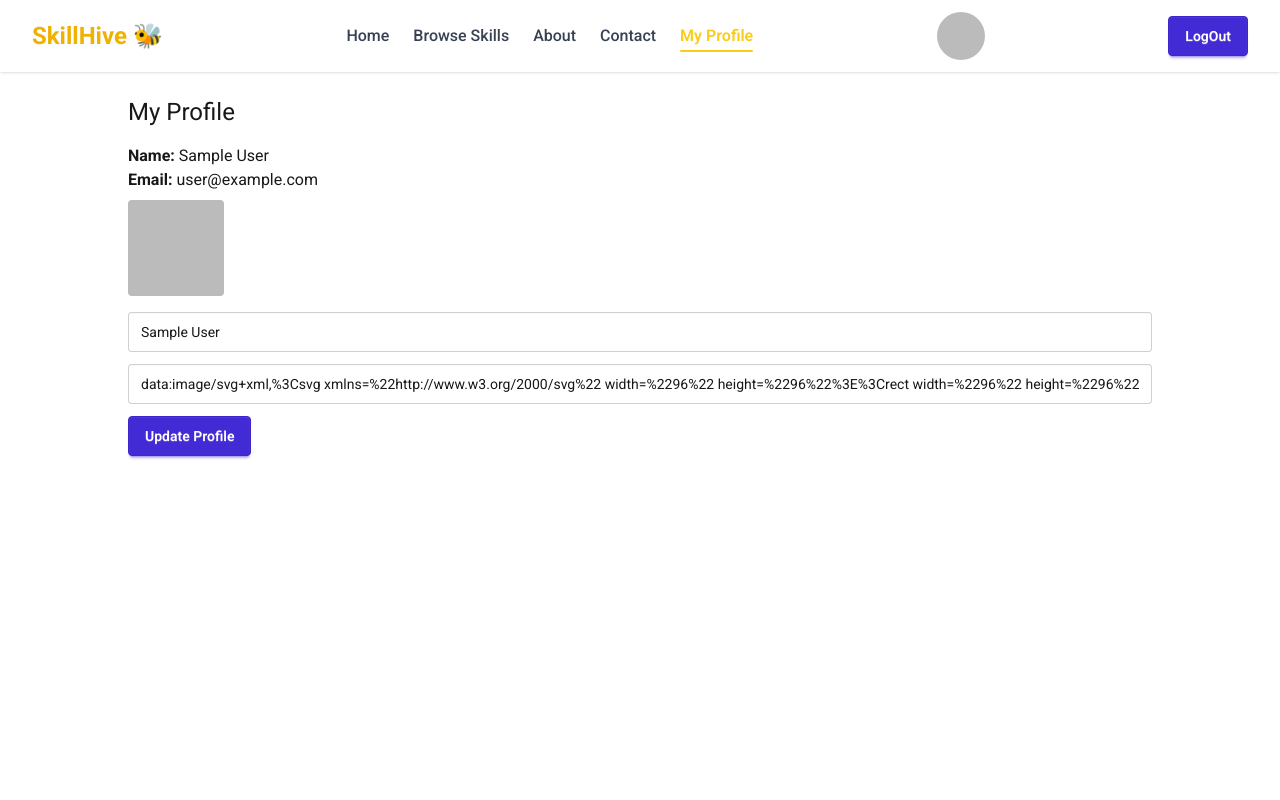
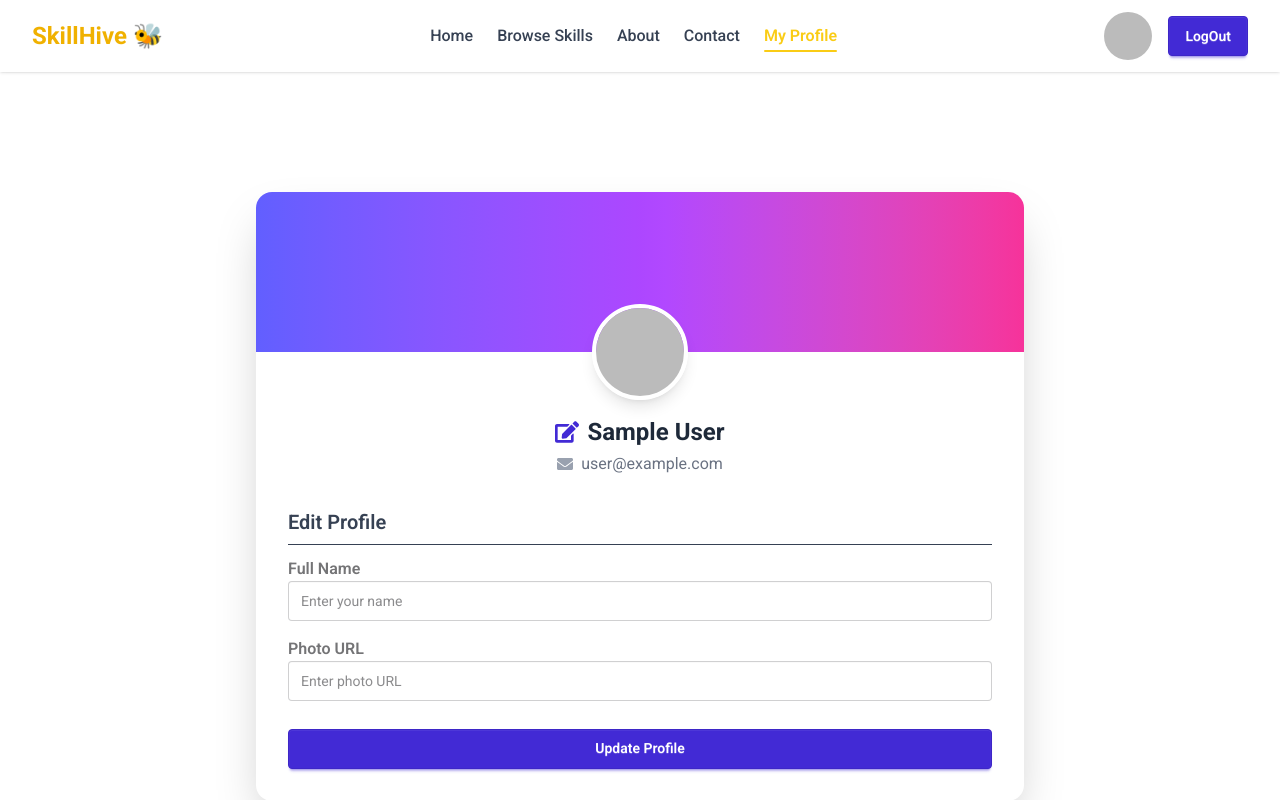
Before and after one commit to mahmud014/Skill-Hive, a React (Vite) app: page /profile in a window 1280 px wide. Shown: the top 800 px of the page. Built offline with nearby package versions, Linux system fonts and the light colour scheme; no server answers; sample sign-in values are in the browser's storage.

Commit message:
add forget password

```diff
--- a/src/Components/Navbar.jsx
+++ b/src/Components/Navbar.jsx
@@ -41,9 +41,13 @@ const Navbar = () => {
               </NavLink>
             </li>
             <li>
+              {user ? (
                 <NavLink to="/browseskills" className="nav-link">
                   Browse Skills
                 </NavLink>
+              ) : (
+                ""
+              )}
             </li>
             <li>
               <NavLink to="/about" className="nav-link">
@@ -66,10 +70,11 @@ const Navbar = () => {
             </li>
           </ul>
         </div>
+        <div className="flex justify-center items-center gap-4">
           <div>
             <img
               className="w-12 h-12 rounded-full"
-            src={`${user ? user.photoURL : profileIcon}`}
+              src={`${user ? user.photoURL || profileIcon : profileIcon}`}
               alt=""
             />
           </div>
@@ -85,6 +90,7 @@ const Navbar = () => {
             )}
           </div>
         </div>
+      </div>
     </nav>
   );
 };
--- a/src/Pages/Home.jsx
+++ b/src/Pages/Home.jsx
@@ -23,7 +23,7 @@ const Home = () => {
         </section>
 
         <section>
-          <h2 className="text-2xl sm:text-3xl font-semibold my-8 sm:my-10 text-center sm:text-left">
+          <h2 className="max-w-7xl mx-auto text-2xl sm:text-3xl font-semibold my-8 sm:my-10  text-left">
             Popular Skills
           </h2>
           <div className="max-w-7xl mx-auto grid grid-cols-1 sm:grid-cols-2 lg:grid-cols-3 gap-4">
--- a/src/Pages/Login.jsx
+++ b/src/Pages/Login.jsx
@@ -1,13 +1,16 @@
-import React, { use, useState } from "react";
+import React, { use, useRef, useState } from "react";
 import { FaEye, FaRegEyeSlash } from "react-icons/fa";
 import { Link, useLocation, useNavigate } from "react-router";
 import { AuthContext } from "../Provider/AuthProvider";
+import { FcGoogle } from "react-icons/fc";
+import toast from "react-hot-toast";
 
 const Login = () => {
   const [show, setShow] = useState(false);
   const [error, setError] = useState("");
 
-  const { singIn, setUser } = use(AuthContext);
+  const emailRef = useRef();
+  const { singIn, setUser, loginWithGoogle, resetPassword } = use(AuthContext);
 
   const location = useLocation();
   const navigate = useNavigate();
@@ -30,6 +33,30 @@ const Login = () => {
       });
   };
 
+  const handleGoogle = () => {
+    loginWithGoogle()
+      .then((result) => {
+        const user = result.user;
+        setUser(user);
+        toast.success("Logged in with Google");
+        navigate(`${location.state ? location.state : "/"}`);
+      })
+      .catch((err) => toast.error(err.message));
+  };
+  const handleReset = () => {
+    const email = emailRef.current.value;
+    if (!email) {
+      return toast.error("Enter email for reset");
+    }
+    resetPassword(email)
+      .then(() => {
+        toast.success("Password reset email sent");
+        setTimeout(() => {
+          window.open("https://mail.google.com", "_blank");
+        }, 1500);
+      })
+      .catch((error) => toast.error(error.message));
+  };
   return (
     <div className="flex items-center justify-center min-h-screen p-4">
       <div className="card w-full max-w-md bg-white rounded-2xl shadow-2xl p-8 sm:p-10 animate__animated animate__fadeInUp">
@@ -52,6 +79,7 @@ const Login = () => {
             <input
               type="email"
               name="email"
+              ref={emailRef}
               placeholder="Enter your email"
               className="input input-bordered input-primary w-full outline-none"
               required
@@ -82,7 +110,7 @@ const Login = () => {
           </div>
 
           <div className="flex text-sm">
-            <Link to="/forgot-password" className="link link-primary">
+            <Link onClick={handleReset} className="link link-primary">
               Forgot password?
             </Link>
           </div>
@@ -92,6 +120,14 @@ const Login = () => {
             className="btn btn-primary w-full py-3 text-lg font-semibold hover:scale-105 transition-transform shadow-lg"
           >
             Login
+          </button>
+          <div className="divider">OR</div>
+          <button
+            onClick={handleGoogle}
+            className="btn btn-google btn-outline w-full"
+          >
+            <FcGoogle size={24} />
+            Continue with Google
           </button>
           <p>
             Don't have an Account? Please{" "}
--- a/src/Pages/MyProfile.jsx
+++ b/src/Pages/MyProfile.jsx
@@ -1,57 +1,102 @@
 import React, { use, useState } from "react";
 import { AuthContext } from "../Provider/AuthProvider";
 import toast from "react-hot-toast";
+import { FaUserCircle, FaEdit, FaEnvelope } from "react-icons/fa";
 
 const MyProfile = () => {
   const { user, updateUser } = use(AuthContext);
-  const [name, setName] = useState(user?.displayName || "");
-  const [photo, setPhoto] = useState(user?.photoURL || "");
+  const [name, setName] = useState("");
+  const [photo, setPhoto] = useState("");
+  const [loading, setLoading] = useState(false);
 
   const handleUpdate = (e) => {
     e.preventDefault();
+    setLoading(true);
     updateUser({ displayName: name, photoURL: photo })
       .then(() => {
-        toast.success("Profile Updated");
+        toast.success("🎉 Profile Updated Successfully!");
         setName("");
         setPhoto("");
       })
       .catch((error) => {
-        const errorCode = error.code;
-        toast.error(errorCode);
-      });
+        toast.error(error.code);
+      })
+      .finally(() => setLoading(false));
   };
+
   return (
-    <div className="max-w-5xl mx-auto min-h-screen">
-      <h2 className="text-2xl">My Profile</h2>
-      <div className="mt-4">
-        <p>
-          <strong>Name:</strong> {user?.displayName}
+    <div className="min-h-screen flex items-center justify-center  py-10">
+      <div className="card w-full max-w-3xl bg-white shadow-2xl rounded-2xl overflow-hidden">
+        {/* Header Section */}
+        <div className="relative h-40 bg-linear-to-r from-indigo-500 via-purple-500 to-pink-500">
+          <div className="absolute -bottom-12 left-1/2 transform -translate-x-1/2">
+            {user?.photoURL ? (
+              <img
+                src={user.photoURL}
+                alt="Profile"
+                className="w-24 h-24 rounded-full border-4 border-white shadow-lg object-cover"
+              />
+            ) : (
+              <FaUserCircle className="w-24 h-24 text-gray-300" />
+            )}
+          </div>
+        </div>
+
+        {/* User Info Section */}
+        <div className="mt-16 text-center px-6">
+          <h2 className="text-2xl font-bold text-gray-800 flex items-center justify-center gap-2">
+            <FaEdit className="text-primary" />
+            {user?.displayName || "Anonymous User"}
+          </h2>
+          <p className="text-gray-500 flex items-center justify-center gap-2 mt-1">
+            <FaEnvelope className="text-gray-400" />
+            {user?.email}
           </p>
-        <p>
-          <strong>Email:</strong> {user?.email}
-        </p>
-        <img
-          src={user?.photoURL}
-          alt="avatar"
-          className="w-24 h-24 rounded mt-2"
+        </div>
+
+        {/* Update Form */}
+        <form onSubmit={handleUpdate} className="p-6 md:p-8 space-y-4">
+          <h3 className="text-xl font-semibold text-gray-700 border-b pb-2 mb-3">
+            Edit Profile
+          </h3>
+
+          <div>
+            <label className="label">
+              <span className="label-text font-semibold">Full Name</span>
+            </label>
+            <input
+              type="text"
+              value={name}
+              onChange={(e) => setName(e.target.value)}
+              placeholder="Enter your name"
+              className="input input-bordered w-full outline-none"
+              required
             />
           </div>
 
-      <form onSubmit={handleUpdate} className="mt-4 space-y-3">
+          <div>
+            <label className="label">
+              <span className="label-text font-semibold">Photo URL</span>
+            </label>
             <input
-          value={name}
-          onChange={(e) => setName(e.target.value)}
-          className="input input-bordered w-full"
-        />
-        <input
+              type="text"
               value={photo}
               onChange={(e) => setPhoto(e.target.value)}
-          className="input input-bordered w-full"
+              placeholder="Enter photo URL"
+              className="input input-bordered w-full outline-none"
             />
-        <button type="submit" className="btn btn-primary">
-          Update Profile
+          </div>
+
+          <button
+            type="submit"
+            className={`btn btn-primary w-full mt-3 ${
+              loading ? "loading" : ""
+            }`}
+          >
+            {loading ? "Updating..." : "Update Profile"}
           </button>
         </form>
+      </div>
     </div>
   );
 };
--- a/src/Provider/AuthProvider.jsx
+++ b/src/Provider/AuthProvider.jsx
@@ -1,14 +1,18 @@
 import {
   createUserWithEmailAndPassword,
+  GoogleAuthProvider,
   onAuthStateChanged,
+  sendPasswordResetEmail,
   signInWithEmailAndPassword,
+  signInWithPopup,
   signOut,
   updateProfile,
 } from "firebase/auth";
 import React, { createContext, useEffect, useState } from "react";
 import { auth } from "../FireBase/fireBase.config";
 
-export const AuthContext = createContext();
+export const AuthContext = createContext(null);
+const googleProvider = new GoogleAuthProvider();
 const AuthProvider = ({ children }) => {
   const [user, setUser] = useState(null);
   const [loading, setLoading] = useState(true);
@@ -27,7 +31,16 @@ const AuthProvider = ({ children }) => {
     return updateProfile(auth.currentUser, updatedData);
   };
 
+  const loginWithGoogle = () => {
+    setLoading(true);
+    return signInWithPopup(auth, googleProvider);
+  };
+
+  const resetPassword = (email) => {
+    return sendPasswordResetEmail(auth, email);
+  };
   const logOut = () => {
+    setLoading(true);
     return signOut(auth);
   };
 
@@ -50,6 +63,8 @@ const AuthProvider = ({ children }) => {
     loading,
     setLoading,
     updateUser,
+    loginWithGoogle,
+    resetPassword,
   };
   return <AuthContext value={authData}>{children}</AuthContext>;
 };
--- a/src/Roots/Root.jsx
+++ b/src/Roots/Root.jsx
@@ -14,7 +14,7 @@ const Root = () => {
           <Navbar />
         </nav>
       </header>
-      <main className="container mx-auto px-4 py-6">
+      <main className="px-4 py-6">
         {state == "loading" ? <LoadingPage /> : <Outlet />}
       </main>
       <Footer />
--- a/src/main.jsx
+++ b/src/main.jsx
@@ -4,11 +4,23 @@ import "./index.css";
 import { RouterProvider } from "react-router";
 import { router } from "./Routes/Router.jsx";
 import AuthProvider from "./Provider/AuthProvider.jsx";
+import { Toaster } from "react-hot-toast";
 
 createRoot(document.getElementById("root")).render(
   <StrictMode>
     <AuthProvider>
       <RouterProvider router={router}></RouterProvider>
+      <Toaster
+        position="top-center"
+        reverseOrder={false}
+        toastOptions={{
+          duration: 3000,
+          style: {
+            fontSize: "16px",
+            borderRadius: "10px",
+          },
+        }}
+      />
     </AuthProvider>
   </StrictMode>
 );
```
Also changed, not shown: src/Pages/Register.jsx (+7 -6 lines). Lines whose indentation alone changed are shown as unchanged.
